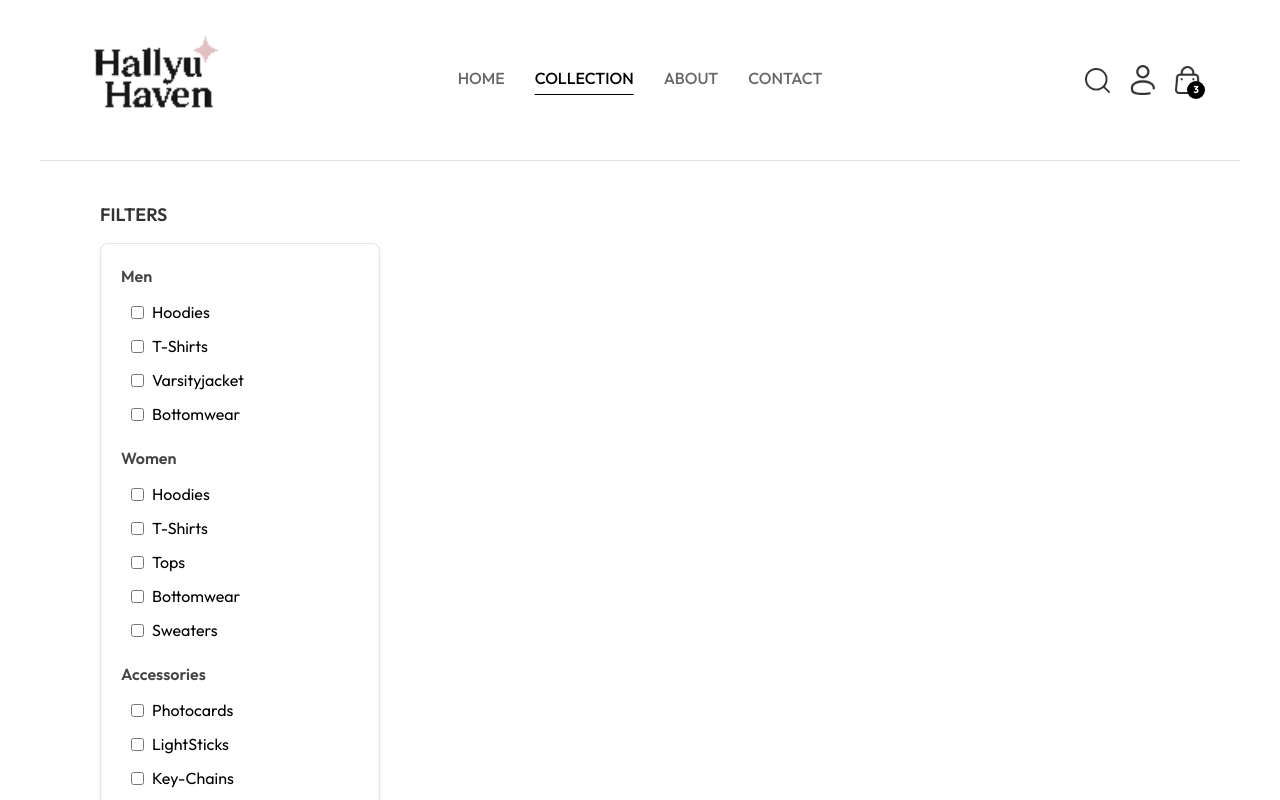
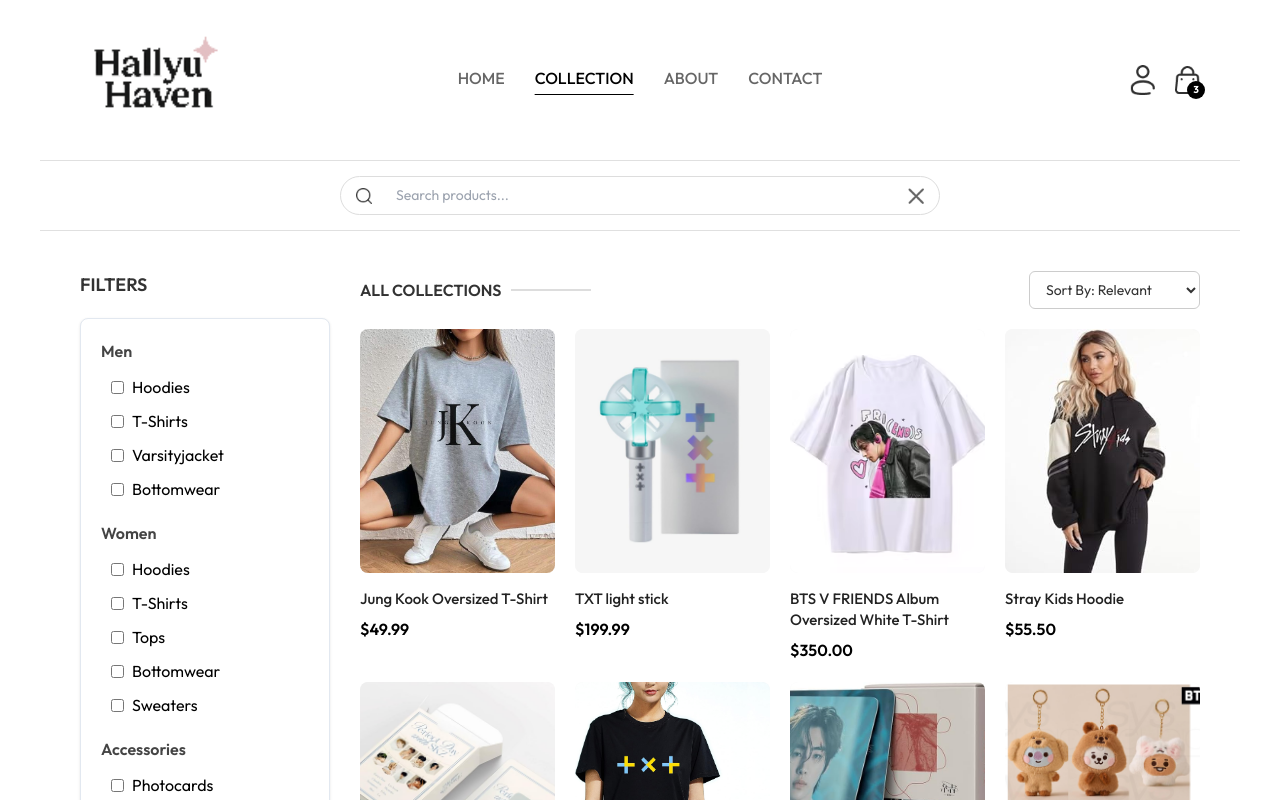
Before and after one commit to Kesiyawilson/hallyuhaven, a React (Vite) app in the folder frontend/: page /collection in a window 1280 px wide. Both pictures are taken after a click on the picture 1097 px from the left and 80 px from the top of the page. Shown: the top 800 px of the page. Built offline with nearby package versions, Linux system fonts and the light colour scheme.

Commit message:
Improved collections and navbar section

```diff
--- a/frontend/src/components/Navbar.jsx
+++ b/frontend/src/components/Navbar.jsx
@@ -1,50 +1,45 @@
-import React, { useState, useEffect } from 'react';
+import React, { useState, useEffect, useContext } from 'react';
+import { NavLink, useLocation } from 'react-router-dom';
 import { assets } from '../assets/assets';
-import { NavLink } from 'react-router-dom';
+import { ShopContext } from '../context/ShopContext';
 
 const Navbar = () => {
   const [showDropdown, setShowDropdown] = useState(false);
   const [cartItemsCount, setCartItemsCount] = useState(3);
   const [isMobile, setIsMobile] = useState(false);
   const [showSidebar, setShowSidebar] = useState(false);
+  const [search, setSearch] = useState('');
+  const { showSearch, setShowSearch } = useContext(ShopContext);
 
-  // Check screen size
+  // Get current route path
+  const location = useLocation();
+
+  // Handle screen resize to toggle mobile/desktop layout
   useEffect(() => {
     const checkScreenSize = () => {
       setIsMobile(window.innerWidth < 768);
     };
-
     checkScreenSize();
     window.addEventListener('resize', checkScreenSize);
-
     return () => window.removeEventListener('resize', checkScreenSize);
   }, []);
 
-  // Close sidebar when clicking outside
+  // Handle clicks outside dropdown/sidebar to close them
   useEffect(() => {
     const handleClickOutside = (event) => {
       const sidebar = document.querySelector('.sidebar');
       const menuIcon = document.querySelector('.menu-icon');
       const profileIcon = document.querySelector('.profile-icon');
 
-  // Close sidebar if click is outside both sidebar and menu icon
-  if (sidebar && !sidebar.contains(event.target)) {
-    if (menuIcon && !menuIcon.contains(event.target)) {
+      if (sidebar && !sidebar.contains(event.target) && menuIcon && !menuIcon.contains(event.target)) {
         setShowSidebar(false);
       }
-  }
-
-  // Close dropdown if click is outside profile icon
       if (showDropdown && profileIcon && !profileIcon.contains(event.target)) {
         setShowDropdown(false);
       }
     };
-
-
     document.addEventListener('mousedown', handleClickOutside);
-    return () => {
-      document.removeEventListener('mousedown', handleClickOutside);
-    };
+    return () => document.removeEventListener('mousedown', handleClickOutside);
   }, [showSidebar, showDropdown]);
 
   const toggleDropdown = () => {
@@ -55,7 +50,9 @@
 
   return (
     <>
-      <div style={{
+      {/* Navbar container */}
+      <div
+        style={{
           display: 'flex',
           justifyContent: 'space-between',
           alignItems: 'center',
@@ -66,10 +63,9 @@
           backgroundColor: 'white',
           position: 'relative',
           borderBottom: '1px solid #e0e0e0',
-
-      }}>
-
-        {/* Left - Logo */}
+        }}
+      >
+        {/* Left: Logo */}
         <div style={{ flex: '1' }}>
           <NavLink to="/" style={{ textDecoration: 'none' }}>
             <img
@@ -80,17 +76,18 @@
           </NavLink>
         </div>
 
-
-        {/* Center - Navigation Links - Hidden on mobile */}
+        {/* Center: Nav links for desktop */}
         {!isMobile && (
-          <div style={{
+          <div
+            style={{
               position: 'absolute',
               left: '50%',
               transform: 'translateX(-50%)',
               display: 'flex',
               gap: '30px',
-            zIndex: 1
-          }}>
+              zIndex: 1,
+            }}
+          >
             {['/', '/collection', '/about', '/contact'].map((path, i) => {
               const labels = ['HOME', 'COLLECTION', 'ABOUT', 'CONTACT'];
               return (
@@ -105,7 +102,7 @@
                     paddingBottom: '4px',
                     borderBottom: isActive ? '1.5px solid #000' : 'none',
                     position: 'relative',
-                    zIndex: 2
+                    zIndex: 2,
                   })}
                 >
                   {labels[i]}
@@ -115,21 +112,32 @@
           </div>
         )}
 
-        {/* Right - Icons */}
-        <div style={{
+        {/* Right: Icons */}
+        <div
+          style={{
             flex: '1',
             display: 'flex',
             justifyContent: 'flex-end',
             gap: '20px',
             alignItems: 'center',
-          position: 'relative'
-        }}>
+          }}
+        >
+          {/* Search icon only on /collection page */}
+          {location.pathname === '/collection' && (
             <img
+              onClick={() => setShowSearch(true)}
               src={assets.search_icon}
-            style={{ width: '25px', height: 'auto', cursor: 'pointer' }}
+              style={{
+                width: '25px',
+                height: 'auto',
+                cursor: 'pointer',
+                display: showSearch ? 'none' : 'block',
+              }}
               alt="Search"
             />
+          )}
 
+          {/* Profile icon and dropdown */}
           <div
             className="profile-icon"
             style={{ position: 'relative' }}
@@ -143,56 +151,44 @@
               alt="Profile"
             />
             {(showDropdown || (isMobile && showDropdown)) && (
-              <div style={{
+              <div
+                style={{
                   position: isMobile ? 'fixed' : 'absolute',
                   right: isMobile ? '20px' : 0,
                   top: isMobile ? '70px' : '100%',
                   backgroundColor: '#f8f8f8',
                   minWidth: '160px',
-                boxShadow: '0px 8px 16px 0px rgba(0,0,0,0.1)',
+                  boxShadow: '0px 8px 16px rgba(0,0,0,0.1)',
                   zIndex: 10,
                   borderRadius: '4px',
-                overflow: 'hidden'
-              }}>
-                <div style={{
+                  overflow: 'hidden',
+                }}
+              >
+                {['My Profile', 'Orders', 'Logout'].map((item) => (
+                  <div
+                    key={item}
+                    style={{
                       padding: '12px 16px',
                       color: '#555',
                       cursor: 'pointer',
-                  transition: 'all 0.2s ease'
+                      transition: 'all 0.2s ease',
                     }}
-                onMouseEnter={(e) => e.currentTarget.style.color = '#000'}
-                onMouseLeave={(e) => e.currentTarget.style.color = '#555'}
-                >My Profile</div>
-                <div style={{
-                  padding: '12px 16px',
-                  color: '#555',
-                  cursor: 'pointer',
-                  transition: 'all 0.2s ease'
-                }}
-                onMouseEnter={(e) => e.currentTarget.style.color = '#000'}
-                onMouseLeave={(e) => e.currentTarget.style.color = '#555'}
-                >Orders</div>
-                <div style={{
-                  padding: '12px 16px',
-                  color: '#555',
-                  cursor: 'pointer',
-                  transition: 'all 0.2s ease'
-                }}
-                onMouseEnter={(e) => e.currentTarget.style.color = '#000'}
-                onMouseLeave={(e) => e.currentTarget.style.color = '#555'}
-                >Logout</div>
+                    onMouseEnter={(e) => (e.currentTarget.style.color = '#000')}
+                    onMouseLeave={(e) => (e.currentTarget.style.color = '#555')}
+                  >
+                    {item}
+                  </div>
+                ))}
               </div>
             )}
           </div>
 
+          {/* Cart icon with count */}
           <div style={{ position: 'relative', cursor: 'pointer' }}>
-            <img
-              src={assets.cart_icon}
-              style={{ width: '25px', height: 'auto' }}
-              alt="Cart"
-            />
+            <img src={assets.cart_icon} style={{ width: '25px', height: 'auto' }} alt="Cart" />
             {cartItemsCount > 0 && (
-              <div style={{
+              <div
+                style={{
                   position: 'absolute',
                   bottom: '-5px',
                   right: '-5px',
@@ -205,92 +201,163 @@
                   justifyContent: 'center',
                   alignItems: 'center',
                   fontSize: '10px',
-                fontWeight: 'bold'
-              }}>
+                  fontWeight: 'bold',
+                }}
+              >
                 {cartItemsCount}
               </div>
             )}
           </div>
 
+          {/* Mobile menu icon */}
           {isMobile && (
             <div
               className="menu-icon"
-              style={{ cursor: 'pointer', padding: '5px' }}
+              style={{ cursor: 'pointer' }}
               onClick={() => setShowSidebar(true)}
             >
-              <img
-                src={assets.menu_icon}
-                style={{ width: '25px', height: 'auto' }}
-                alt="Menu"
-              />
+              <img src={assets.menu_icon} style={{ width: '25px', height: 'auto' }} alt="Menu" />
             </div>
           )}
         </div>
       </div>
 
-      {/* Mobile Sidebar */}
+      {/* Search bar below navbar - only on /collection page and when showSearch is true */}
+      {location.pathname === '/collection' && showSearch && (
+        <div
+          style={{
+            width: '100%',
+            maxWidth: '1200px',
+            margin: '0 auto',
+            padding: '15px 40px',
+            backgroundColor: 'white',
+            borderBottom: '1px solid #e0e0e0',
+            display: 'flex',
+            justifyContent: 'center',
+          }}
+        >
+          <div
+            style={{
+              display: 'flex',
+              alignItems: 'center',
+              width: '100%',
+              maxWidth: '600px',
+              border: '1px solid #ddd',
+              borderRadius: '25px',
+              padding: '8px 15px',
+              position: 'relative',
+            }}
+          >
+            {/* Search icon inside input */}
+            <img
+              src={assets.search_icon}
+              alt="Search"
+              style={{
+                position: 'absolute',
+                left: '15px',
+                width: '16px',
+                height: '16px',
+                pointerEvents: 'none',
+                userSelect: 'none',
+              }}
+            />
+
+            <input
+              autoFocus
+              value={search}
+              onChange={(e) => setSearch(e.target.value)}
+              style={{
+                flex: 1,
+                border: 'none',
+                outline: 'none',
+                background: 'transparent',
+                fontSize: '14px',
+                paddingLeft: '40px',
+              }}
+              type="text"
+              placeholder="Search products..."
+            />
+
+            {/* Close (cross) button */}
+            <button
+              onClick={() => {
+                setShowSearch(false);
+                setSearch('');
+              }}
+              style={{
+                background: 'none',
+                border: 'none',
+                cursor: 'pointer',
+                marginLeft: '10px',
+                display: 'flex',
+                alignItems: 'center',
+              }}
+              aria-label="Close search"
+            >
+              <img
+                src={assets.cross_icon}
+                alt="Close"
+                style={{ width: '16px', height: '16px' }}
+              />
+            </button>
+          </div>
+        </div>
+      )}
+
+      {/* Mobile sidebar */}
       {isMobile && showSidebar && (
-        <div className="sidebar" style={{
+        <div
+          className="sidebar"
+          style={{
             position: 'fixed',
             top: 0,
             right: 0,
-          bottom: 0, // 🔑 ensure it stretches to the bottom
-          left: 0,   // 🔑 make it full width
+            bottom: 0,
+            left: 0,
             backgroundColor: 'white',
             zIndex: 1000,
             display: 'flex',
             flexDirection: 'column',
-          overflowY: 'auto', // allows scrolling if content overflows
-        }}>
-
-          {/* Back Button */}
-          <div style={{
+            overflowY: 'auto',
+          }}
+        >
+          <div
+            style={{
               display: 'flex',
               justifyContent: 'flex-start',
               padding: '20px',
-            borderBottom: '1px solid #eee'
-          }}>
+              borderBottom: '1px solid #eee',
+            }}
+          >
             <button
               onClick={() => setShowSidebar(false)}
               style={{
                 background: 'none',
                 border: 'none',
-                fontSize: '16px',
+                fontSize: '18px',
                 cursor: 'pointer',
-                display: 'flex',
-                alignItems: 'center',
-                gap: '5px'
               }}
+              aria-label="Close sidebar"
             >
-              <svg width="16" height="16" viewBox="0 0 24 24" fill="none" stroke="currentColor">
-                <path strokeLinecap="round" strokeLinejoin="round" strokeWidth="2" d="M15 19l-7-7 7-7" />
-              </svg>
-              <span>Back</span>
+              &times;
             </button>
           </div>
-
-          {/* Navigation Links */}
-          <div style={{
-            padding: '20px',
-            display: 'flex',
-            flexDirection: 'column',
-            gap: '20px'
-          }}>
+          <nav
+            style={{ display: 'flex', flexDirection: 'column', gap: '20px', padding: '20px' }}
+          >
             {['/', '/collection', '/about', '/contact'].map((path, i) => {
               const labels = ['HOME', 'COLLECTION', 'ABOUT', 'CONTACT'];
               return (
                 <NavLink
                   key={path}
                   to={path}
-      className="nav-link"
                   style={({ isActive }) => ({
-        color: isActive ? '#fff' : '#666',
-        backgroundColor: isActive ? 'black' : 'transparent',
+                    color: isActive ? '#000' : '#666',
                     textDecoration: 'none',
-        fontSize: '18px',
+                    fontSize: '16px',
                     fontWeight: '500',
-        padding: '8px 16px',
-        borderRadius: '4px',
+                    paddingBottom: '4px',
+                    borderBottom: isActive ? '1.5px solid #000' : 'none',
                   })}
                   onClick={() => setShowSidebar(false)}
                 >
@@ -298,22 +365,8 @@
                 </NavLink>
               );
             })}
-
+          </nav>
         </div>
-        </div>
-      )}
-
-      {/* Overlay when sidebar is open */}
-      {isMobile && showSidebar && (
-        <div style={{
-          position: 'fixed',
-          top: 0,
-          left: 0,
-          right: 0,
-          bottom: 0,
-          backgroundColor: 'rgba(0,0,0,0.5)',
-          zIndex: 999
-        }} />
       )}
     </>
   );
--- a/frontend/src/context/ShopContext.jsx
+++ b/frontend/src/context/ShopContext.jsx
@@ -1,4 +1,4 @@
-import React, { createContext } from 'react';
+import React, { createContext, useState } from 'react';
 import { products } from "../assets/assets";
 
 export const ShopContext = createContext();
@@ -6,18 +6,22 @@
 const ShopContextProvider = (props) => {
     const currency = '$';
     const delivery_fee = 10;
+    const [search, setSearch] = useState('');
+    const [showSearch, setShowSearch] = useState(false);
 
-    // Make sure products are properly formatted
     const formattedProducts = products.map(product => ({
         ...product,
-        // Ensure image is always an array
         image: Array.isArray(product.image) ? product.image : [product.image]
     }));
 
     const value = {
         products: formattedProducts,
         currency,
-        delivery_fee
+        delivery_fee,
+        search,
+        setSearch,
+        showSearch,
+        setShowSearch
     }
 
     return (
--- a/frontend/src/pages/Collection.css
+++ b/frontend/src/pages/Collection.css
@@ -1,3 +1,4 @@
+/* Main container */
 .collection-container {
     max-width: 1200px;
     margin: 0 auto;
@@ -5,13 +6,22 @@
     font-family: 'Arial', sans-serif;
   }
 
+  /* Layout container */
+  .collection-layout {
+    display: flex;
+    gap: 30px;
+  }
+
+  /* Filter Section */
+  .filter-section {
+    flex: 0 0 250px;
+  }
+
   .filter-header {
     display: flex;
     align-items: center;
-    justify-content: space-between;
     cursor: pointer;
-    margin-left: 20px;
-    padding-bottom: 15px;
+    margin-bottom: 20px;
   }
 
   .filter-title {
@@ -24,22 +34,20 @@
     width: 16px;
     height: 16px;
     transition: transform 0.3s ease;
+    margin-left: 10px;
   }
 
   .dropdown-icon.rotated {
     transform: rotate(90deg);
   }
 
-  .unified-filter-box {
-    margin-left: 20px;
-    max-width: 280px; /* Limits width nicely around the text */
+  .filter-box {
     border: 1px solid #e2e8f0;
     border-radius: 8px;
     padding: 20px;
     background-color: white;
     box-shadow: 0 1px 3px rgba(0, 0, 0, 0.1);
   }
-
 
   .category-section {
     margin-bottom: 20px;
@@ -68,12 +76,99 @@
     cursor: pointer;
   }
 
+  /* Products Section */
+  .products-section {
+    flex: 1;
+  }
+
+  .products-header {
+    display: flex;
+    justify-content: space-between;
+    align-items: center;
+    margin-bottom: 20px;
+  }
+
+  .all-collections-wrapper {
+    display: flex;
+    align-items: center;
+    gap: 10px;
+  }
+
+  .all-collections-title {
+    font-size: 16px;
+    font-weight: 600;
+    color: #333;
+    white-space: nowrap;
+  }
+
+  .all-collections-line {
+    flex-shrink: 0;
+    width: 80px;
+    height: 1.5px;
+    background-color: #ddd;
+    border: none;
+    margin: 0;
+  }
+
+  .sort-dropdown select {
+    padding: 8px 12px;
+    border: 1px solid #ccc;
+    border-radius: 6px;
+    font-size: 14px;
+    color: #333;
+    background-color: #fff;
+    cursor: pointer;
+  }
+
+  .products-grid {
+    display: grid;
+    grid-template-columns: repeat(4, 1fr);
+    gap: 20px;
+  }
+
+  /* Mobile styles */
   @media (max-width: 768px) {
     .collection-container {
-      padding: 20px 20px 0;
+      padding: 20px;
     }
 
-    .unified-filter-box {
-      margin-top: 10px;
+    .collection-layout {
+      flex-direction: column;
+    }
+
+    .filter-section {
+      width: 100%;
+    }
+
+    .products-header {
+      flex-direction: column;
+      align-items: flex-start;
+      gap: 15px;
+    }
+
+    .all-collections-wrapper {
+      width: 100%;
+    }
+
+    .all-collections-line {
+      flex-grow: 1;
+    }
+
+    .sort-dropdown {
+      width: 100%;
+    }
+
+    .sort-dropdown select {
+      width: 100%;
+    }
+
+    .products-grid {
+      grid-template-columns: repeat(2, 1fr);
     }
   }
+
+  @media (max-width: 480px) {
+    .products-grid {
+      grid-template-columns: 1fr;
+    }
+  }
--- a/frontend/src/pages/Collection.jsx
+++ b/frontend/src/pages/Collection.jsx
@@ -2,12 +2,21 @@
 import { ShopContext } from '../context/ShopContext';
 import dropdownIcon from '../assets/dropdown_icon.png';
 import './Collection.css';
+import ProductItem from '../components/ProductItem';
 
 const Collection = () => {
   const { products } = useContext(ShopContext);
-
   const [isMobile, setIsMobile] = useState(window.innerWidth < 768);
   const [showFilters, setShowFilters] = useState(!isMobile);
+  const [filteredProducts, setFilteredProducts] = useState([]);
+  const [selectedSubcategories, setSelectedSubcategories] = useState([]);
+  const [sortOption, setSortOption] = useState('relevant');
+
+  const categories = {
+    Men: ['Hoodies', 'T-Shirts', 'Varsityjacket', 'Bottomwear'],
+    Women: ['Hoodies', 'T-Shirts', 'Tops', 'Bottomwear', 'Sweaters'],
+    Accessories: ['Photocards', 'LightSticks', 'Key-Chains', 'Plushies'],
+  };
 
   useEffect(() => {
     const handleResize = () => {
@@ -19,18 +28,45 @@
     return () => window.removeEventListener('resize', handleResize);
   }, []);
 
-  const categories = {
-    Men: ['Hoodies', 'T-Shirts', 'Varsityjacket', 'Bottomwear'],
-    Women: ['Hoodies', 'T-Shirts', 'Tops', 'Bottomwear', 'Sweaters'],
-    Accessories: ['Photocards', 'LightSticks', 'Key-Chains', 'Plushies'],
-  };
+  useEffect(() => {
+    let filtered = products.filter((product) => {
+      const matchSubcategory =
+        selectedSubcategories.length === 0 ||
+        selectedSubcategories.includes(`${product.category}|${product.subCategory}`);
+      return matchSubcategory;
+    });
+
+    if (sortOption === 'lowToHigh') {
+      filtered.sort((a, b) => a.price - b.price);
+    } else if (sortOption === 'highToLow') {
+      filtered.sort((a, b) => b.price - a.price);
+    } else if (sortOption === 'relevant') {
+      filtered = [...filtered].sort(() => Math.random() - 0.5); // shuffle
+    }
+
+    setFilteredProducts(filtered);
+  }, [selectedSubcategories, sortOption, products]);
 
   const toggleFilters = () => {
     if (isMobile) setShowFilters((prev) => !prev);
   };
 
+  const handleSubcategoryChange = (e) => {
+    const value = e.target.value;
+    setSelectedSubcategories((prev) =>
+      e.target.checked ? [...prev, value] : prev.filter((sub) => sub !== value)
+    );
+  };
+
+  const handleSortChange = (e) => {
+    setSortOption(e.target.value);
+  };
+
   return (
     <div className="collection-container">
+      <div className="collection-layout">
+        {/* Filter Section */}
+        <div className="filter-section">
           <div className="filter-header" onClick={toggleFilters}>
             <p className="filter-title">FILTERS</p>
             {isMobile && (
@@ -43,23 +79,66 @@
           </div>
 
           {showFilters && (
-        <div className="filter-box unified-filter-box">
-          {Object.entries(categories).map(([title, items]) => (
-            <div key={title} className="category-section">
-              <p className="category-heading">{title}</p>
+            <div className="filter-box">
+              {Object.entries(categories).map(([categoryName, subCats]) => (
+                <div key={categoryName} className="category-section">
+                  <p className="category-heading">{categoryName}</p>
                   <div className="subcategory-list">
-                {items.map((item, index) => (
+                    {subCats.map((subCat, index) => {
+                      const combinedKey = `${categoryName}|${subCat}`;
+                      return (
                         <label key={index} className="subcategory-item">
-                    <input type="checkbox" value={item} />
-                    <span>{item}</span>
+                          <input
+                            type="checkbox"
+                            value={combinedKey}
+                            onChange={handleSubcategoryChange}
+                            checked={selectedSubcategories.includes(combinedKey)}
+                          />
+                          <span>{subCat}</span>
                         </label>
-                ))}
+                      );
+                    })}
                   </div>
                 </div>
               ))}
             </div>
           )}
         </div>
+
+        {/* Products Section */}
+        <div className="products-section">
+          <div className="products-header">
+            <div className="all-collections-wrapper">
+              <p className="all-collections-title">ALL COLLECTIONS</p>
+              <hr className="all-collections-line" />
+            </div>
+            <div className="sort-dropdown">
+              <select value={sortOption} onChange={handleSortChange}>
+                <option value="relevant">Sort By: Relevant</option>
+                <option value="lowToHigh">Sort By: Low to High</option>
+                <option value="highToLow">Sort By: High to Low</option>
+              </select>
+            </div>
+          </div>
+
+          <div className="products-grid">
+            {filteredProducts.length > 0 ? (
+              filteredProducts.map((item, index) => (
+                <ProductItem
+                  key={index}
+                  name={item.name}
+                  id={item._id}
+                  price={item.price}
+                  image={item.image[0]}
+                />
+              ))
+            ) : (
+              <p>No products match your filters.</p>
+            )}
+          </div>
+        </div>
+      </div>
+    </div>
   );
 };
 
```
Also changed, not shown: frontend/src/App.jsx (+4 -5 lines), frontend/src/components/SearchBar.jsx (added, +62 -0 lines). Lines whose indentation alone changed are shown as unchanged.
